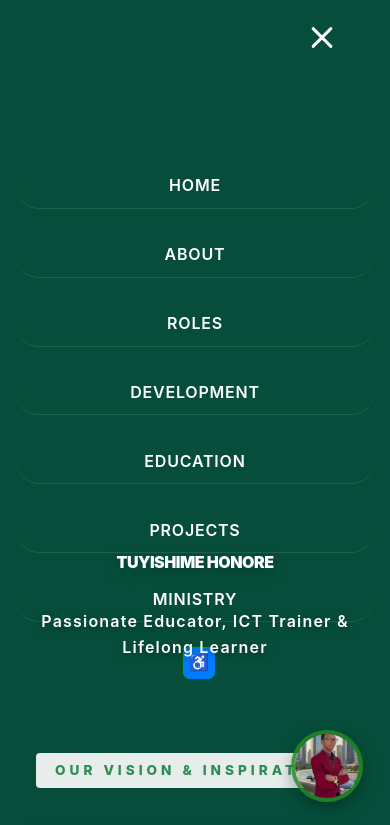
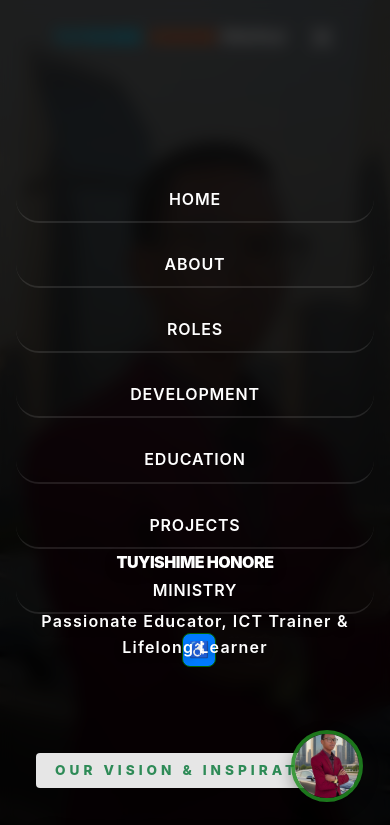
Before and after one commit to honoretuyishime67-maker/Tuyishime-Honore, a plain HTML site: page index.html in a window 390 px wide. Both pictures are taken after a click on the element 322 px from the left and 37 px from the top of the page. Shown: the top 825 px of the page. Drawn offline with Linux system fonts and the light colour scheme.

Commit message:
Optimize mobile navigation: transparent homepage menu, improved clickability, and scroll-locking

```diff
--- a/script.js
+++ b/script.js
@@ -56,6 +56,7 @@ function initMobileMenu() {
     navToggle.addEventListener('click', () => {
       navToggle.classList.toggle('active');
       navLinks.classList.toggle('active');
+      document.body.classList.toggle('nav-open');
     });
 
     // Close menu when clicking a link
@@ -63,6 +64,7 @@ function initMobileMenu() {
       link.addEventListener('click', () => {
         navToggle.classList.remove('active');
         navLinks.classList.remove('active');
+        document.body.classList.remove('nav-open');
       });
     });
   }
--- a/styles.css
+++ b/styles.css
@@ -166,6 +166,10 @@ h6 {
   box-sizing: border-box;
 }
 
+body.nav-open {
+  overflow: hidden !important;
+}
+
 html {
   scroll-behavior: smooth;
 }
@@ -409,35 +413,45 @@ header::after {
     left: 0;
     width: 100%;
     height: 100dvh;
-    background: #064e3b !important; /* Force solid color to prevent content bleeding */
+    background: #064e3b; /* Fallback */
     flex-direction: column;
     justify-content: center;
     align-items: center;
-    gap: 1.5rem;
-    transition: transform 0.4s cubic-bezier(0.4, 0, 0.2, 1);
+    gap: 1.2rem;
+    transition: transform 0.4s cubic-bezier(0.4, 0, 0.2, 1), opacity 0.3s ease;
     transform: translateX(100%);
-    z-index: 2000; /* Ensure it's above everything, including footer and hero */
-    padding: 3rem 1rem;
+    opacity: 0;
+    z-index: 5000; /* Extremely high to ensure clickability */
+    padding: 2rem 1rem;
     overflow-y: auto;
-    display: none; /* Hidden by default */
+    pointer-events: none; /* Block clicks when hidden */
   }
 
   .nav-links.active {
-    display: flex;
     transform: translateX(0);
+    opacity: 1;
+    pointer-events: auto; /* Enable clicks when visible */
+  }
+
+  /* Homepage specific: transparent menu to show background image as requested */
+  body.home .nav-links {
+    background: rgba(0, 0, 0, 0.7); /* Darker overlay but transparent enough to see image */
+    backdrop-filter: blur(8px); /* Modern frosted glass effect */
   }
 
   .nav-links a {
-    font-size: 1.6rem;
+    font-size: 1.8rem;
     font-weight: 800;
     color: #fff !important;
     text-transform: uppercase;
     letter-spacing: 0.05em;
     padding: 1.2rem;
     width: 100%;
+    max-width: 400px;
     text-align: center;
     text-decoration: none;
-    border-bottom: 1px solid rgba(255, 255, 255, 0.1);
+    border-bottom: 2px solid rgba(255, 255, 255, 0.1);
+    display: block;
   }
 
   .nav-links a:last-child {
```
